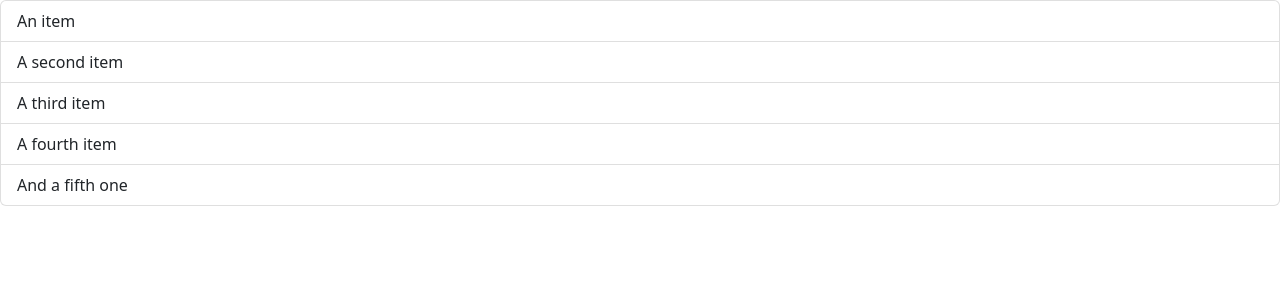
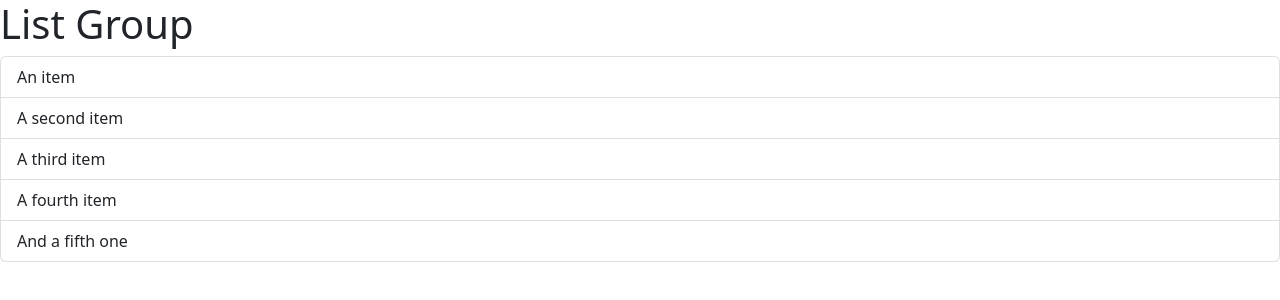
Before and after one commit to martinniee/react-app, a React (Vite) app: page / in a window 1280 px wide. Shown: the top 300 px of the page. Built offline with nearby package versions, Linux system fonts and the light colour scheme.

Commit message:
Fragment

```diff
--- a/src/components/ListGroup.tsx
+++ b/src/components/ListGroup.tsx
@@ -1,5 +1,9 @@
+import { Fragment } from 'react';
+
 function ListGroup() {
 	return (
+		<Fragment>
+			<h1>List Group</h1>
 			<ul className='list-group'>
 				<li className='list-group-item'>An item</li>
 				<li className='list-group-item'>A second item</li>
@@ -7,6 +11,7 @@ function ListGroup() {
 				<li className='list-group-item'>A fourth item</li>
 				<li className='list-group-item'>And a fifth one</li>
 			</ul>
+		</Fragment>
 	);
 }
 export default ListGroup;
```
Also changed, not shown: 1 other file (tests, documents, lock files or other folders). Lines whose indentation alone changed are shown as unchanged.
